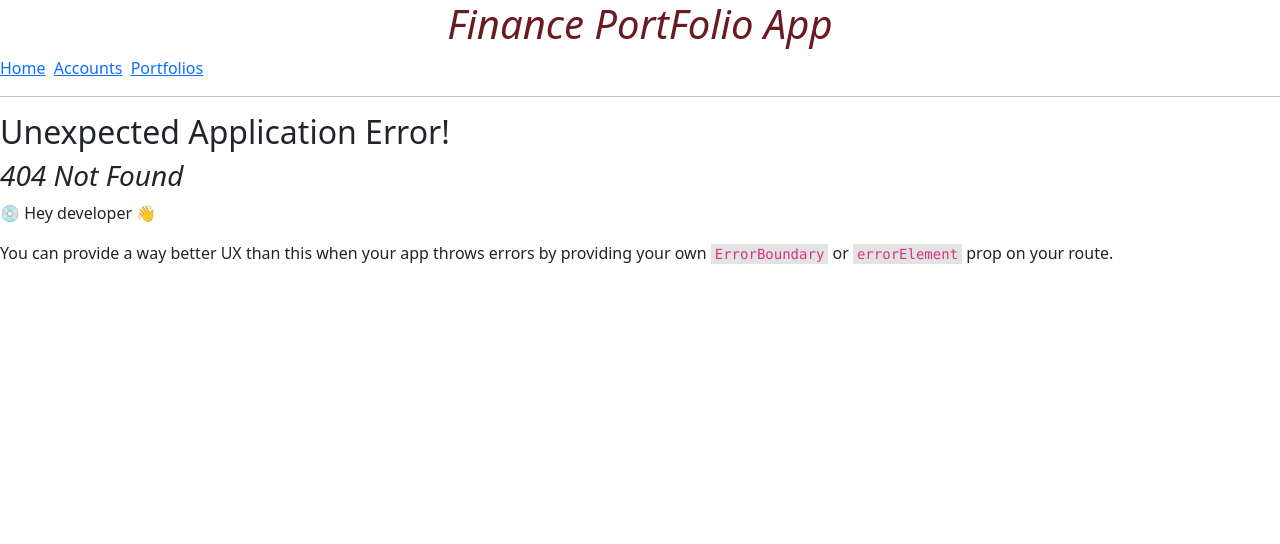
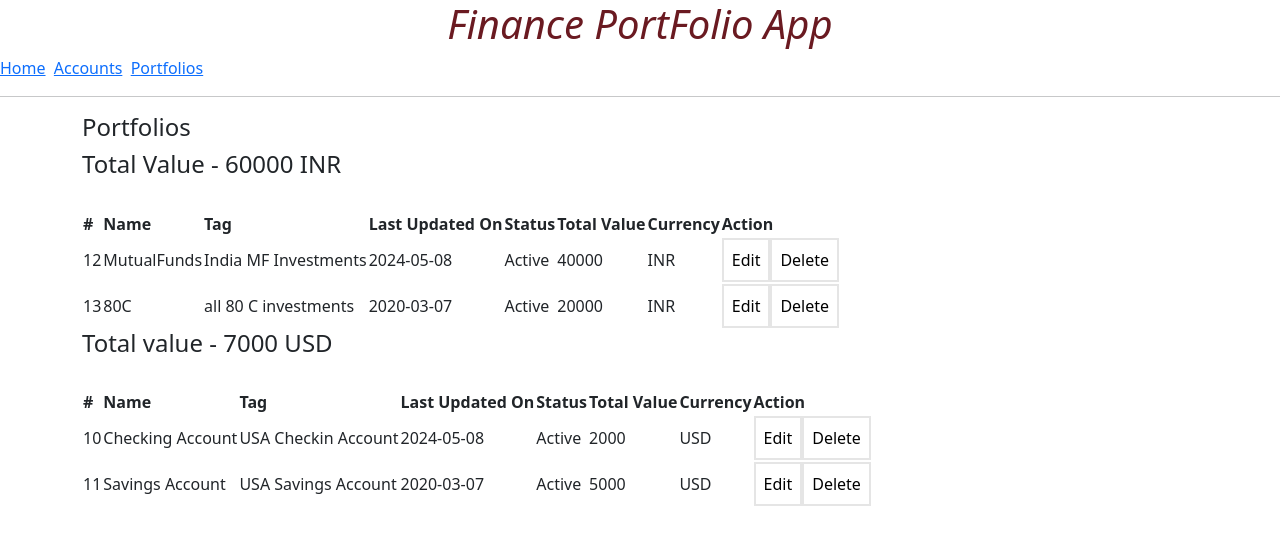
Before and after one commit to spring-lab-01/finance-portfolio, a React (Vite) app in the folder src/main/frontend/: page /portfolios in a window 1280 px wide. Before the commit this address had no page. Shown: the top 544 px of the page. Built offline with nearby package versions, Linux system fonts and the light colour scheme.

Commit message:
Portfolios Page Fixed

```diff
--- a/src/main/frontend/src/components/Entries.tsx
+++ b/src/main/frontend/src/components/Entries.tsx
@@ -12,8 +12,7 @@ export function AccountEntry(){
                 'Content-Type': 'application/json',
             },
         }) .then(response => response.json())
-            .then(data => setEntries(data))
-            .then(body => console.log(body));
+            .then(data => setEntries(data));
     }, []);
 
     return (
--- a/src/main/frontend/src/components/PortfolioList.tsx
+++ b/src/main/frontend/src/components/PortfolioList.tsx
@@ -1,5 +1,5 @@
 import EditButton from "./button/EditButton.tsx";
-
+import 'bootstrap/dist/css/bootstrap.min.css';
 
 function PortfolioList() {
 
@@ -22,11 +22,38 @@ function PortfolioList() {
             "status": "Active",
             "totalValue": 20000,
             "currency": "INR"
+        },
+        {
+            "id": 10,
+            "name": "Checking Account",
+            "tag": "USA Checkin Account",
+            "lastUpdatedOn": "2024-05-08",
+            "status": "Active",
+            "totalValue": 2000,
+            "currency": "USD"
+        },
+        {
+            "id": 11,
+            "name": "Savings Account",
+            "tag": "USA Savings Account",
+            "lastUpdatedOn": "2020-03-07",
+            "status": "Active",
+            "totalValue": 5000,
+            "currency": "USD"
         }
     ]
 
 
-    const listPortfolios = portfolios.map(portfolio =>
+
+
+    const inrPortfolios = portfolios.filter(p=> p.currency == 'INR');
+    const usdPortfolios = portfolios.filter(p=> p.currency == 'USD');
+
+    const inrPortfolioValue = inrPortfolios.map(p => p.totalValue).reduce((a,b) => a+b);
+    const usdPortfolioValue = usdPortfolios.map(p => p.totalValue).reduce((a,b) => a+b);
+
+
+    const inrPortfolio = inrPortfolios.map(portfolio =>
         <tr>
             <td>{portfolio.id}</td>
             <td>{portfolio.name}</td>
@@ -41,11 +68,26 @@ function PortfolioList() {
         </tr>
     );
 
-    const totalValue = portfolios.map(p => p.totalValue).reduce((a,b) => a+b);
+    const usdPortfolio = usdPortfolios.map(portfolio =>
+        <tr>
+            <td>{portfolio.id}</td>
+            <td>{portfolio.name}</td>
+            <td>{portfolio.tag}</td>
+            <td>{portfolio.lastUpdatedOn}</td>
+            <td>{portfolio.status}</td>
+            <td>{portfolio.totalValue}</td>
+            <td>{portfolio.currency}</td>
+            <td>
+                <EditButton/>
+            </td>
+        </tr>
+    );
+
     return (
         <div className={"container"}>
             <h4>Portfolios</h4>
-            <h4>Total Value {totalValue}</h4>
+            <h4>Total Value - {inrPortfolioValue} INR</h4>
+            <br/>
             <table>
                 <thead>
                 <tr>
@@ -60,7 +102,27 @@ function PortfolioList() {
                 </tr>
                 </thead>
                 <tbody>
-                {listPortfolios}
+                {inrPortfolio}
+                </tbody>
+            </table>
+
+            <h4>Total value - {usdPortfolioValue} USD</h4>
+            <br/>
+            <table>
+                <thead>
+                <tr>
+                    <th>#</th>
+                    <th>Name</th>
+                    <th>Tag</th>
+                    <th>Last Updated On</th>
+                    <th>Status</th>
+                    <th>Total Value</th>
+                    <th>Currency</th>
+                    <th>Action</th>
+                </tr>
+                </thead>
+                <tbody>
+                {usdPortfolio}
                 </tbody>
             </table>
         </div>
--- a/src/main/frontend/src/main.tsx
+++ b/src/main/frontend/src/main.tsx
@@ -8,7 +8,7 @@ import Counter from "./components/Counter.tsx";
 import Header from "./components/Header.tsx";
 import Accounts from "./components/Accounts.tsx";
 import EditAccount from "./components/button/EditAccount.tsx";
-import 'bootstrap/dist/css/bootstrap.min.css';
+import PortfolioList from "./components/PortfolioList.tsx";
 
 const router = createBrowserRouter([
     {
@@ -26,6 +26,10 @@ const router = createBrowserRouter([
     {
         path: "/account/:id",
         element: <EditAccount/>
+    },
+    {
+        path: "/portfolios",
+        element: <PortfolioList/>
     }
 ]);
 
```
